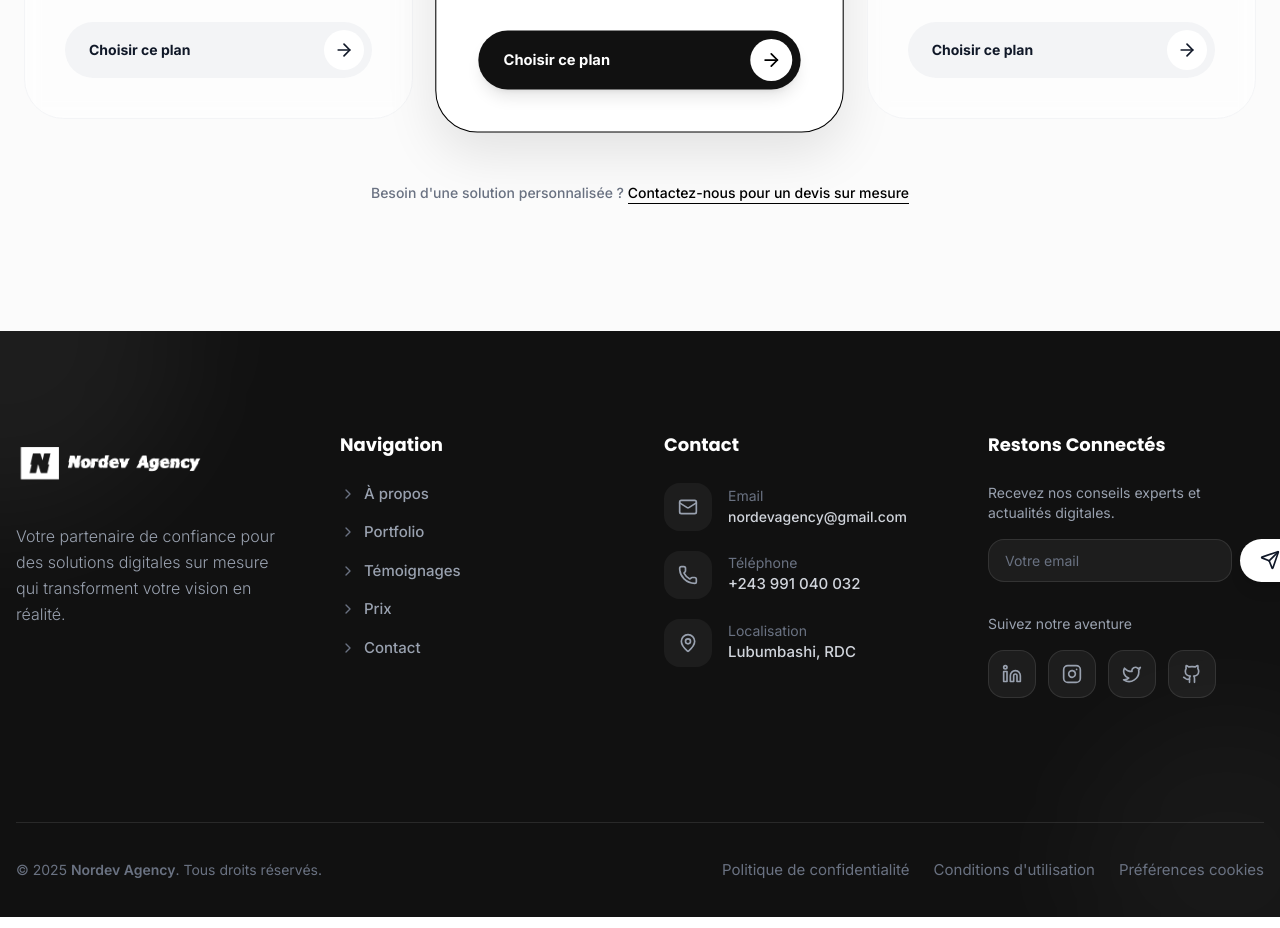
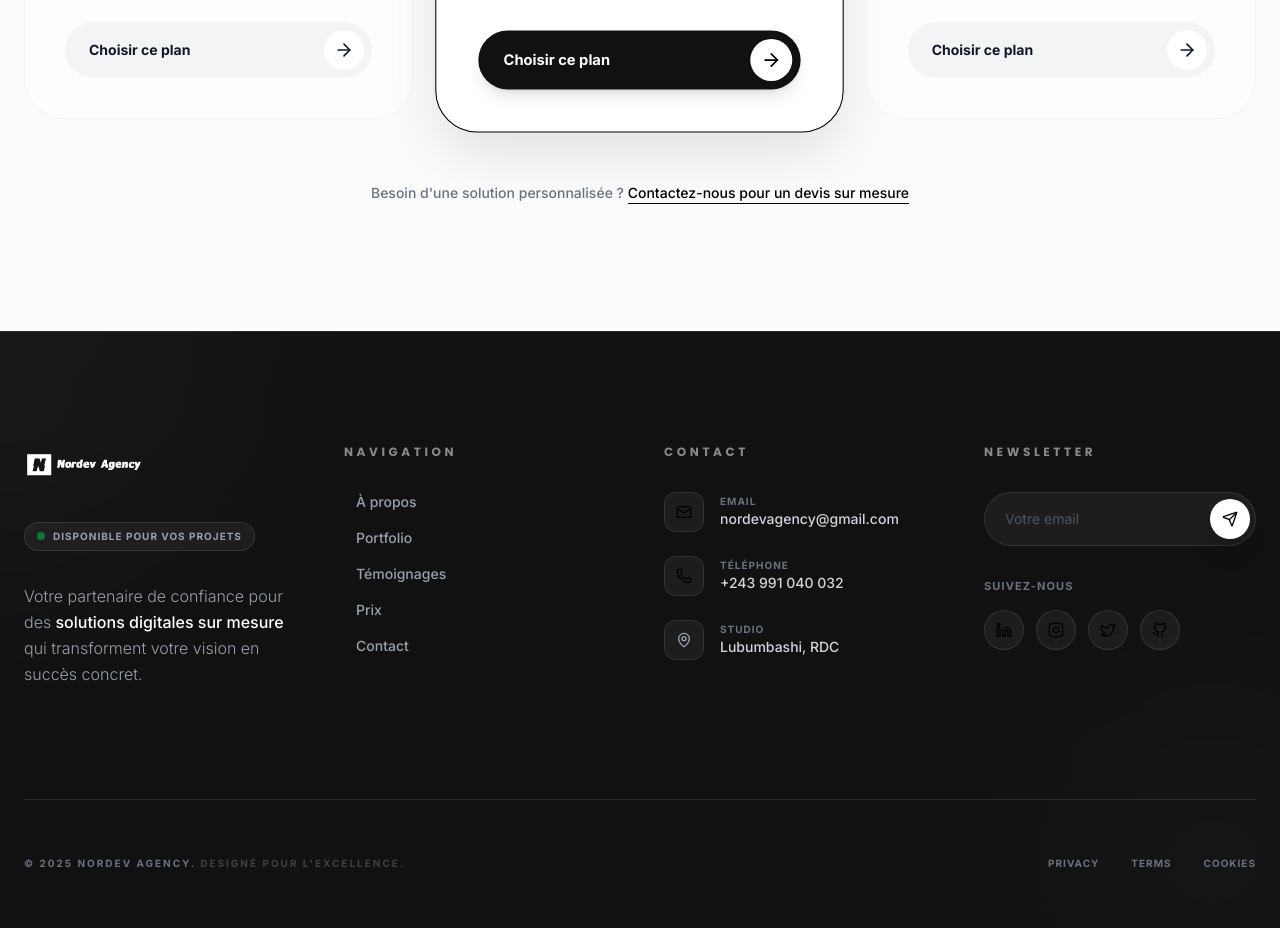
Before and after one commit to freddymk313/nordevagency, a Next.js app: page / in a window 1280 px wide. Shown: the part 5780-6708 px from the top of the page. Built offline with nearby package versions, Linux system fonts and the light colour scheme.

Commit message:
footer brut

```diff
--- a/components/Footer.tsx
+++ b/components/Footer.tsx
@@ -11,6 +11,7 @@ import {
   Github,
   ChevronRight,
   Send,
+  ArrowUp,
 } from "lucide-react";
 import Image from "next/image";
 import Link from "next/link";
@@ -23,7 +24,6 @@ const Footer = () => {
     const handleScroll = () => {
       setShowScrollTop(window.scrollY > 500);
     };
-
     window.addEventListener('scroll', handleScroll);
     return () => window.removeEventListener('scroll', handleScroll);
   }, []);
@@ -33,43 +33,44 @@ const Footer = () => {
   };
 
   return (
-    <footer className="bg-[#111111] relative overflow-hidden">
-      {/* Éléments décoratifs sophistiqués */}
-      <div className="absolute top-0 left-0 w-96 h-96 bg-white/5 rounded-full blur-3xl -translate-x-1/2 -translate-y-1/2" />
-      <div className="absolute bottom-0 right-0 w-80 h-80 bg-white/3 rounded-full blur-3xl translate-x-1/3 translate-y-1/3" />
+    <footer className="bg-[#111111] relative overflow-hidden border-t border-white/10">
+      {/* Glows décoratifs (Plus subtils, style Portfolio) */}
+      <div className="absolute top-0 left-0 w-[500px] h-[500px] bg-white/[0.03] rounded-full blur-[120px] -translate-x-1/2 -translate-y-1/2 pointer-events-none" />
+      <div className="absolute bottom-0 right-0 w-[400px] h-[400px] bg-white/[0.02] rounded-full blur-[100px] translate-x-1/3 translate-y-1/3 pointer-events-none" />
 
-      <div className="container mx-auto px-4 relative z-10">
+      <div className="container mx-auto px-6 relative z-10">
         {/* Section principale */}
-        <div className="grid lg:grid-cols-4 gap-8 md:gap-12 py-14 md:pt-25 md:pb-31">
-          {/* Colonne Logo & Description */}
-          <div className="lg:col-span-1">
-            <Link href="/" className="inline-block">
-              <div className="relative">
-                {/* Version desktop */}
-                <div className="">
+        <div className="grid lg:grid-cols-4 gap-12 py-20 md:py-28">
+
+          {/* Colonne 1: Branding */}
+          <div className="space-y-8">
+            <Link href="/" className="inline-block hover:opacity-80 transition-opacity">
               <Image
-                    src={"/logo/logo-white.png"}
-                    height={200}
-                    width={200}
-                    alt="Nordev Agency - Votre partenaire digital d'excellence"
-                    // className="rounded-xl"
+                src="/logo/logo-white.png"
+                height={50}
+                width={180}
+                alt="Nordev Agency"
+                className="h-10 w-auto object-contain"
                 quality={100}
               />
-                </div>
-              </div>
             </Link>
 
-            <p className="text-gray-400 text-base leading-relaxed mt-6 mb-8 font-light max-w-md">
-              Votre partenaire de confiance pour des
-              <span className=""> solutions digitales sur mesure </span>
-              qui transforment votre vision en réalité.
-            </p>
-
+            {/* Status Badge (Cohérence Portfolio) */}
+            <div className="flex items-center gap-2 w-fit px-3 py-1.5 rounded-full bg-white/5 border border-white/10">
+              <span className="w-2 h-2 rounded-full bg-green-500 animate-pulse" />
+              <span className="text-[10px] font-bold text-gray-400 uppercase tracking-widest">Disponible pour vos projets</span>
             </div>
 
-          {/* Liens rapides */}
+            <p className="text-gray-400 text-base leading-relaxed font-light">
+              Votre partenaire de confiance pour des
+              <span className="text-white font-medium"> solutions digitales sur mesure </span>
+              qui transforment votre vision en succès concret.
+            </p>
+          </div>
+
+          {/* Colonne 2: Navigation (Style Clean) */}
           <div>
-            <h3 className="text-white font-bold text-lg mb-6 flex items-center gap-2">
+            <h3 className="text-white text-xs font-black uppercase tracking-[0.3em] mb-8 opacity-50">
               Navigation
             </h3>
             <ul className="space-y-4">
@@ -77,9 +78,9 @@ const Footer = () => {
                 <li key={index}>
                   <Link
                     href={link.href}
-                    className="text-gray-400 hover:text-white transition-all duration-300 group flex items-center gap-2 text-[15px] font-medium"
+                    className="text-gray-400 hover:text-white transition-all duration-300 group flex items-center gap-3 text-sm font-medium"
                   >
-                    <ChevronRight className="w-4 h-4 group-hover:translate-x-1 transition-transform text-gray-500" />
+                    <div className="w-0 h-px bg-white group-hover:w-4 transition-all duration-300" />
                     <span>{link.name}</span>
                   </Link>
                 </li>
@@ -87,127 +88,104 @@ const Footer = () => {
             </ul>
           </div>
 
-          {/* Contact */}
+          {/* Colonne 3: Contact (Style Cartes Portfolio) */}
           <div>
-            <h3 className="text-white font-bold text-lg mb-6 flex items-center gap-2">
+            <h3 className="text-white text-xs font-black uppercase tracking-[0.3em] mb-8 opacity-50">
               Contact
-              {/* <div className="w-2 h-2 bg-gradient-to-r from-gray-400 to-gray-600 rounded-full"></div> */}
             </h3>
-            <ul className="space-y-5 text-[15px]">
-              <li>
-                <Link
-                  href="mailto:nordevagency@gmail.com"
-                  className="text-gray-400 hover:text-white transition-all duration-300 group flex items-center gap-4"
-                >
-                  <div className="w-12 h-12 bg-white/5 rounded-2xl flex items-center justify-center group-hover:bg-white/10 transition-colors">
-                    <Mail className="w-5 h-5 text-gray-400 group-hover:text-white" />
+            <ul className="space-y-6">
+              {[
+                { label: "Email", value: "nordevagency@gmail.com", href: "mailto:nordevagency@gmail.com", icon: Mail },
+                { label: "Téléphone", value: "+243 991 040 032", href: "tel:+243991040032", icon: Phone },
+                { label: "Studio", value: "Lubumbashi, RDC", icon: MapPin }
+              ].map((item, i) => (
+                <li key={i}>
+                  {item.href ? (
+                    <Link href={item.href} className="group flex items-center gap-4">
+                      <div className="w-10 h-10 bg-white/5 border border-white/10 rounded-xl flex items-center justify-center group-hover:bg-white group-hover:text-black transition-all duration-300">
+                        <item.icon className="w-4 h-4" />
                       </div>
                       <div>
-                    <div className="text-sm text-gray-500">Email</div>
-                    <div className="text-gray-300 font-medium group-hover:text-white text-[14px]">nordevagency@gmail.com</div>
+                        <div className="text-[10px] font-bold text-gray-500 uppercase tracking-widest">{item.label}</div>
+                        <div className="text-gray-300 group-hover:text-white transition-colors text-sm font-medium">{item.value}</div>
                       </div>
                     </Link>
-              </li>
-              <li>
-                <Link
-                  href="tel:+243991040032"
-                  className="text-gray-400 hover:text-white transition-all duration-300 group flex items-center gap-4"
-                >
-                  <div className="w-12 h-12 bg-white/5 rounded-2xl flex items-center justify-center group-hover:bg-white/10 transition-colors">
-                    <Phone className="w-5 h-5 text-gray-400 group-hover:text-white" />
+                  ) : (
+                    <div className="flex items-center gap-4">
+                      <div className="w-10 h-10 bg-white/5 border border-white/10 rounded-xl flex items-center justify-center text-gray-400">
+                        <item.icon className="w-4 h-4" />
                       </div>
                       <div>
-                    <div className="text-sm text-gray-500">Téléphone</div>
-                    <div className="text-gray-300 font-medium group-hover:text-white">+243 991 040 032</div>
-                  </div>
-                </Link>
-              </li>
-              <li>
-                <div className="flex items-center gap-4">
-                  <div className="w-12 h-12 bg-white/5 rounded-2xl flex items-center justify-center">
-                    <MapPin className="w-5 h-5 text-gray-400" />
-                  </div>
-                  <div>
-                    <div className="text-sm text-gray-500">Localisation</div>
-                    <div className="text-gray-300 font-medium">Lubumbashi, RDC</div>
+                        <div className="text-[10px] font-bold text-gray-500 uppercase tracking-widest">{item.label}</div>
+                        <div className="text-gray-300 text-sm font-medium">{item.value}</div>
                       </div>
                     </div>
+                  )}
                 </li>
+              ))}
             </ul>
           </div>
 
-          {/* Newsletter & Réseaux sociaux */}
+          {/* Colonne 4: Newsletter & Socials */}
           <div>
-            <h3 className="text-white font-bold text-lg mb-6 flex items-center gap-2">
-              Restons Connectés
-              {/* <div className="w-2 h-2 bg-gradient-to-r from-gray-400 to-gray-600 rounded-full"></div> */}
+            <h3 className="text-white text-xs font-black uppercase tracking-[0.3em] mb-8 opacity-50">
+              Newsletter
             </h3>
-
-            {/* Newsletter */}
-            <div className="mb-8 w-full max-w-sm">
-              <p className="text-gray-400 text-sm mb-4">
-                Recevez nos conseils experts et actualités digitales.
-              </p>
-              <div className="flex gap-2">
+            <div className="space-y-8">
+              <div className="relative group">
                 <input
                   type="email"
                   placeholder="Votre email"
-                  className="flex-1 bg-white/5 border text-[14px] border-white/10 rounded-2xl px-4 py-2.5 text-white placeholder-gray-500 focus:outline-none focus:border-white/30 transition-colors"
+                  className="w-full bg-white/5 border border-white/10 rounded-full px-5 py-4 text-sm text-white placeholder-gray-600 focus:outline-none focus:border-white/30 transition-all"
                 />
-                <button className="bg-white text-gray-900 px-5 py-2.5 rounded-full hover:bg-gray-100 transition-all duration-300 font-semibold shadow-lg hover:shadow-xl transform hover:-translate-y-0.5">
-                  <Send className="w-5 h-5" />
+                <button className="absolute right-1.5 top-1/2 -translate-y-1/2 bg-white text-black w-10 h-10 rounded-full flex items-center justify-center hover:scale-105 transition-all group/btn shadow-xl">
+                  <Send className="w-4 h-4 transition-transform group-hover/btn:translate-x-0.5" />
                 </button>
               </div>
-            </div>
 
-            {/* Réseaux sociaux */}
-            <div>
-              <p className="text-gray-400 text-sm mb-4">Suivez notre aventure</p>
+              <div className="space-y-4">
+                <p className="text-gray-500 text-[11px] font-bold uppercase tracking-widest">Suivez-nous</p>
                 <div className="flex gap-3">
-                {[
-                  { icon: Linkedin, href: "#", label: "LinkedIn" },
-                  { icon: Instagram, href: "#", label: "Instagram" },
-                  { icon: Twitter, href: "#", label: "Twitter" },
-                  { icon: Github, href: "#", label: "GitHub" }
-                ].map((social, index) => (
+                  {[Linkedin, Instagram, Twitter, Github].map((Icon, index) => (
                     <Link
                       key={index}
-                    href={social.href}
-                    className="w-12 h-12 bg-white/5 rounded-2xl flex items-center justify-center hover:bg-white/10 transition-all duration-300 group border border-white/10 hover:border-white/30"
-                    aria-label={social.label}
+                      href="#"
+                      className="w-10 h-10 bg-white/5 border border-white/10 rounded-full flex items-center justify-center hover:bg-white hover:text-black transition-all duration-500"
                     >
-                    <social.icon className="w-5 h-5 text-gray-400 group-hover:text-white transition-colors" />
+                      <Icon className="w-4 h-4" />
                     </Link>
                   ))}
                 </div>
               </div>
             </div>
           </div>
+        </div>
 
-        {/* Section inférieure */}
-        <div className="border-t border-white/10 pt-9 pb-9">
-          <div className="flex flex-col lg:flex-row justify-between items-center gap-6">
-            {/* Copyright */}
-            <div className="text-center lg:text-left">
-              <p className="text-gray-500 text-sm">
-                © {new Date().getFullYear()}{" "}
-                <span className="font-semibold *text-white">Nordev Agency</span>.
-                Tous droits réservés.
+        {/* Section inférieure: Copyright & Back to top */}
+        <div className="border-t border-white/10 py-10 flex flex-col md:flex-row justify-between items-center gap-8">
+          <div className="text-center md:text-left space-y-2">
+            <p className="text-gray-500 text-[10px] font-bold uppercase tracking-[0.2em]">
+              © {new Date().getFullYear()} Nordev Agency. <span className="text-white/20">Designé pour l'excellence.</span>
             </p>
           </div>
 
-            {/* Liens légaux */}
-            <div className="flex flex-wrap justify-center gap-4 md:gap-6 text-[15px]">
-              <Link href="/privacy" className="text-gray-500 hover:text-white transition-colors">
-                Politique de confidentialité
+          {/* Bouton Back to Top Signature */}
+          <button
+            onClick={scrollToTop}
+            className={`group flex items-center gap-4 transition-all duration-700 ${showScrollTop ? 'opacity-100 translate-y-0' : 'opacity-0 translate-y-4 pointer-events-none'}`}
+          >
+            <span className="text-[10px] font-black text-white uppercase tracking-[0.3em] group-hover:mr-2 transition-all">Back to top</span>
+            <div className="w-12 h-12 rounded-full border border-white/20 flex items-center justify-center text-white group-hover:bg-white group-hover:text-black transition-all">
+              <ArrowUp className="w-5 h-5 transition-transform group-hover:-translate-y-1" />
+            </div>
+          </button>
+
+          <div className="flex gap-8">
+            {["Privacy", "Terms", "Cookies"].map((legal) => (
+              <Link key={legal} href="#" className="text-[10px] font-bold text-gray-500 hover:text-white uppercase tracking-widest transition-colors">
+                {legal}
               </Link>
-              <Link href="/terms" className="text-gray-500 hover:text-white transition-colors">
-                Conditions d'utilisation
-              </Link>
-              <Link href="/cookies" className="text-gray-500 hover:text-white transition-colors">
-                Préférences cookies
-              </Link>
-            </div>
+            ))}
           </div>
         </div>
       </div>
```
Lines whose indentation alone changed are shown as unchanged.
